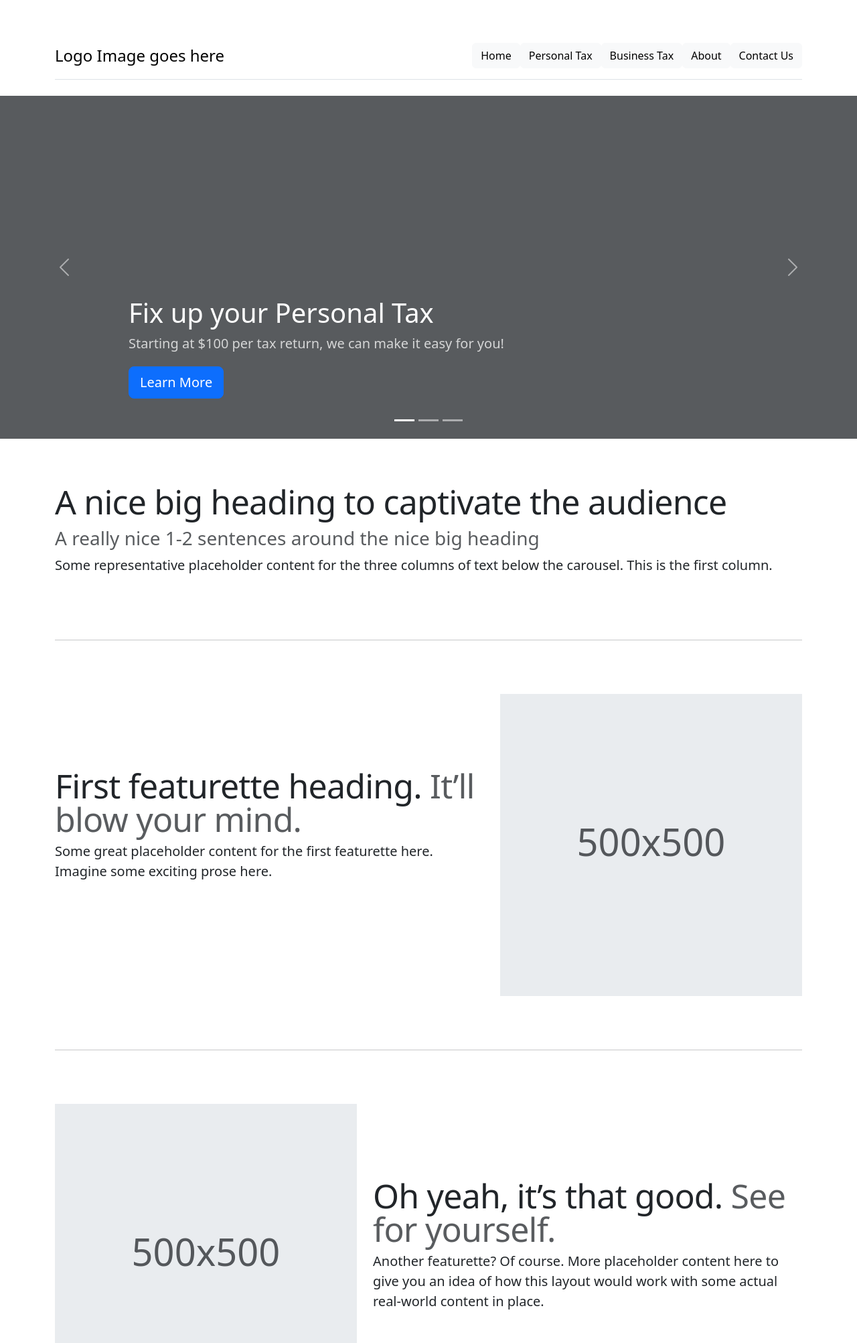
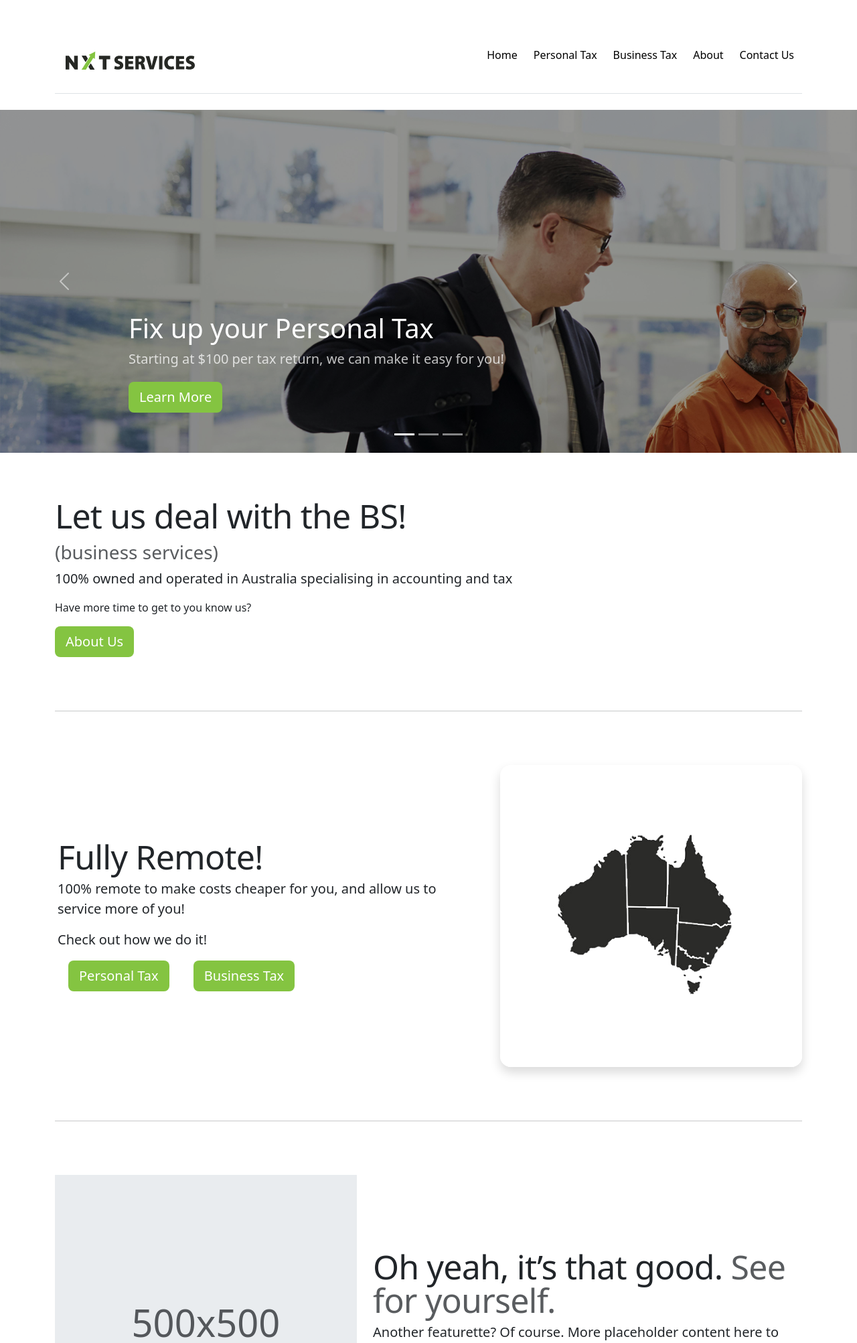
Before and after one commit to mbuitendam11/nxtServices, a Flask app: page / in a window 1280 px wide. Shown: the top 2005 px of the page at 67% size. Run offline with Flask 3, Linux system fonts and the light colour scheme; some libraries are stand-ins or nearby versions.

Commit message:
Added imagery to almost all areas, need to work on header image in smaller screens

```diff
--- a/main.py
+++ b/main.py
@@ -84,4 +84,4 @@
     return render_template("contact-us.html", form=form)
 
 if __name__ == "__main__":
-    app.run(debug=False)
+    app.run(debug=True)
--- a/static/css/style.css
+++ b/static/css/style.css
@@ -74,3 +74,28 @@
   .bd-mode-toggle .dropdown-menu .active .bi {
     display: block !important;
   }
+
+  .btn-light {
+    background-color: #fff;
+    border: none;
+  }
+
+  .btn-light:hover {
+    background-color: #84c441;
+    color: #fff;
+  }
+
+  .btn-success {
+    background-color: #84c441;
+    border: none;
+  }
+
+  @media screen and (max-width: 425px) {
+    .header-img {
+      left: 1000px;
+    }
+
+    #img-container {
+      position: relative;
+    }
+  }
--- a/templates/about-us.html
+++ b/templates/about-us.html
@@ -5,8 +5,8 @@
 {% block content %}
 
     <div class="carousel-inner mb-5">
-      <div class="carousel-item active">
-        <svg class="bd-placeholder-img" width="100%" height="100%" xmlns="http://www.w3.org/2000/svg" aria-hidden="true" preserveAspectRatio="xMidYMid slice" focusable="false"><rect width="100%" height="100%" fill="var(--bs-secondary-color)"/></svg>
+      <div class="carousel-item active" id="img-container">
+        <img src="static\img\aboutUs.png" alt="About Us" class="header-img">
         <div class="container">
           <div class="carousel-caption text-end">
             <h1>About Us</h1>
--- a/templates/base.html
+++ b/templates/base.html
@@ -7,16 +7,17 @@
         <title>{% block title %}{% endblock %}</title>
         <meta name="description" content="">
         <meta name="viewport" content="width=device-width, initial-scale=1">
-        <link rel="stylesheet" href="{{ url_for('static', filename='css/style.css')  }}">
+
         <link rel="stylesheet" href="{{ url_for('static', filename='css/carousel.css')  }}">
         <link rel="stylesheet" href="{{ url_for('static', filename='css/bootstrap.min.css')  }}">
+        <link rel="stylesheet" href="{{ url_for('static', filename='css/style.css')  }}">
 
     </head>
     <body>
         <div class="container">
             <header class="d-flex flex-wrap justify-content-center py-3 mb-4 border-bottom">
               <a href="/" class="d-flex align-items-center mb-3 mb-md-0 me-md-auto link-body-emphasis text-decoration-none">
-                <span class="fs-4">Logo Image goes here</span>
+                <img src="static\img\logo.svg" alt="Nxt Services" width="225">
               </a>
 
               <ul class="nav nav-pills">
@@ -29,18 +30,16 @@
             </header>
           </div>
 
-        <!-- Navbar needs to go into here -->
-
         {% block content %} {% endblock %}
 
         <div class="container">
             <footer class="py-3 my-4">
               <ul class="nav justify-content-center border-bottom pb-3 mb-3">
-                <li class="nav-item"><a href="{{  url_for('index')  }}" class="nav-link">Home</a></li>
-                <li class="nav-item"><a href="{{  url_for('personal')  }}" class="nav-link">Personal Tax</a></li>
-                <li class="nav-item"><a href="{{  url_for('business')  }}" class="nav-link">Business Tax</a></li>
-                <li class="nav-item"><a href="{{  url_for('aboutUs')  }}" class="nav-link">About</a></li>
-                <li class="nav-item"><a href="{{  url_for('contactUs')  }}" class="nav-link">Contact Us</a></li>
+                <li class="nav-item"><a href="{{  url_for('index')  }}" class="btn btn-light">Home</a></li>
+                <li class="nav-item"><a href="{{  url_for('personal')  }}" class="btn btn-light">Personal Tax</a></li>
+                <li class="nav-item"><a href="{{  url_for('business')  }}" class="btn btn-light">Business Tax</a></li>
+                <li class="nav-item"><a href="{{  url_for('aboutUs')  }}" class="btn btn-light">About</a></li>
+                <li class="nav-item"><a href="{{  url_for('contactUs')  }}" class="btn btn-light">Contact Us</a></li>
               </ul>
               <p class="text-center text-body-secondary">&copy; 2023 Nxt Services Pty Ltd</p>
             </footer>
--- a/templates/business-tax.html
+++ b/templates/business-tax.html
@@ -7,7 +7,7 @@
 
     <div class="carousel-inner mb-5">
         <div class="carousel-item active">
-            <svg class="bd-placeholder-img" width="100%" height="100%" xmlns="http://www.w3.org/2000/svg" aria-hidden="true" preserveAspectRatio="xMidYMid slice" focusable="false"><rect width="100%" height="100%" fill="var(--bs-secondary-color)"/></svg>
+          <img src="static\img\businessTax.png" alt="Business Tax">
             <div class="container">
             <div class="carousel-caption text-start">
                 <h1>Business Tax</h1>
--- a/templates/contact-form.html
+++ b/templates/contact-form.html
@@ -9,7 +9,7 @@
             </div>
             <div class="row">
                 <div>
-                    {{render_form(form, novalidate=True, button_map={"submit": "primary"}) }}
+                    {{render_form(form, novalidate=True, button_map={"submit": "success"}) }}
                 </div>
             </div>
         </div>
--- a/templates/index.html
+++ b/templates/index.html
@@ -12,32 +12,32 @@
     </div>
     <div class="carousel-inner">
       <div class="carousel-item active">
-        <svg class="bd-placeholder-img" width="100%" height="100%" xmlns="http://www.w3.org/2000/svg" aria-hidden="true" preserveAspectRatio="xMidYMid slice" focusable="false"><rect width="100%" height="100%" fill="var(--bs-secondary-color)"/></svg>
+        <img src="static\img\personalTax.png" alt="Personal Tax">
         <div class="container">
           <div class="carousel-caption text-start">
             <h1>Fix up your Personal Tax</h1>
             <p class="opacity-75">Starting at $100 per tax return, we can make it easy for you!</p>
-            <p><a class="btn btn-lg btn-primary" href="{{  url_for('personal')  }}">Learn More</a></p>
+            <p><a class="btn btn-lg btn-success" href="{{  url_for('personal')  }}">Learn More</a></p>
           </div>
         </div>
       </div>
       <div class="carousel-item">
-        <svg class="bd-placeholder-img" width="100%" height="100%" xmlns="http://www.w3.org/2000/svg" aria-hidden="true" preserveAspectRatio="xMidYMid slice" focusable="false"><rect width="100%" height="100%" fill="var(--bs-secondary-color)"/></svg>
+        <img src="static\img\businessTax.png" alt="Business Tax">
         <div class="container">
           <div class="carousel-caption">
             <h1>Business Tax confusing?</h1>
             <p>Not only can we deal with your personal tax, we can make sure your business tax is just as easy.</p>
-            <p><a class="btn btn-lg btn-primary" href="{{  url_for('business')  }}">Learn more</a></p>
+            <p><a class="btn btn-lg btn-success" href="{{  url_for('business')  }}">Learn more</a></p>
           </div>
         </div>
       </div>
       <div class="carousel-item">
-        <svg class="bd-placeholder-img" width="100%" height="100%" xmlns="http://www.w3.org/2000/svg" aria-hidden="true" preserveAspectRatio="xMidYMid slice" focusable="false"><rect width="100%" height="100%" fill="var(--bs-secondary-color)"/></svg>
+        <img src="static\img\shakingHands.png" alt="Contact Us">
         <div class="container">
           <div class="carousel-caption text-end">
             <h1>Already heard enough?</h1>
             <p>Want to talk to us, click the button below and we can get started.</p>
-            <p><a class="btn btn-lg btn-primary" href="{{  url_for('contactUs')  }}">Contact Us</a></p>
+            <p><a class="btn btn-lg btn-success" href="{{  url_for('contactUs')  }}">Contact Us</a></p>
           </div>
         </div>
       </div>
@@ -56,11 +56,11 @@
 
     <!-- Three columns of text below the carousel -->
     <div class="row">
-      <h2 class="featurette-heading">A nice big heading to captivate the audience</h2>
-      <h3 class="text-body-secondary">A really nice 1-2 sentences around the nice big heading</h3>
-      <p class="lead">
-        Some representative placeholder content for the three columns of text below the carousel. This is the first column.
-      </p>
+      <h2 class="featurette-heading">Let us deal with the BS!</h2>
+      <h3 class="text-body-secondary">(business services)</h3>
+      <p class="lead">100% owned and operated in Australia specialising in accounting and tax</p>
+      <p>Have more time to get to you know us?</p>
+      <a href="{{  url_for('aboutUs')  }}"><button class="btn btn-lg btn-success">About Us</button></a>
     </div><!-- /.row -->
 
       <!-- START THE FEATURETTES -->
@@ -68,12 +68,15 @@
       <hr class="featurette-divider">
 
       <div class="row featurette">
-        <div class="col-md-7">
-          <h2 class="featurette-heading fw-normal lh-1">First featurette heading. <span class="text-body-secondary">It’ll blow your mind.</span></h2>
-          <p class="lead">Some great placeholder content for the first featurette here. Imagine some exciting prose here.</p>
+        <div class="col-md-7 px-3">
+          <h2 class="featurette-heading fw-normal lh-1">Fully Remote!</h2>
+          <p class="lead">100% remote to make costs cheaper for you, and allow us to service more of you!</p>
+          <p class="lead">Check out how we do it!</p>
+          <a href="{{  url_for('personal')  }}" class="mx-3"><button class="btn btn-lg btn-success">Personal Tax</button></a>
+          <a href="{{  url_for('business')  }}" class="mx-3"><button class="btn btn-lg btn-success">Business Tax</button></a>
         </div>
         <div class="col-md-5">
-          <svg class="bd-placeholder-img bd-placeholder-img-lg featurette-image img-fluid mx-auto" width="500" height="500" xmlns="http://www.w3.org/2000/svg" role="img" aria-label="Placeholder: 500x500" preserveAspectRatio="xMidYMid slice" focusable="false"><title>Placeholder</title><rect width="100%" height="100%" fill="var(--bs-secondary-bg)"/><text x="50%" y="50%" fill="var(--bs-secondary-color)" dy=".3em">500x500</text></svg>
+          <img src="static\img\aus.png" class="rounded-4 shadow" width="100%" height="100%">
         </div>
       </div>
 
@@ -96,6 +99,4 @@
 
     {% include "contact-form.html" %}
 
-<!-- Look at including contact page rather than copy and pasting each page -->
-
 {% endblock %}
--- a/templates/personal-tax.html
+++ b/templates/personal-tax.html
@@ -7,7 +7,7 @@
 
     <div class="carousel-inner mb-5">
         <div class="carousel-item active">
-            <svg class="bd-placeholder-img" width="100%" height="100%" xmlns="http://www.w3.org/2000/svg" aria-hidden="true" preserveAspectRatio="xMidYMid slice" focusable="false"><rect width="100%" height="100%" fill="var(--bs-secondary-color)"/></svg>
+          <img src="static\img\personalTax.png" alt="Personal Tax">
             <div class="container">
             <div class="carousel-caption text-start">
                 <h1>Personal Tax</h1>
```
Also changed, not shown: static/img/aboutUs.png (added), static/img/aus.png (added), static/img/businessTax.png (added), static/img/logo.svg (added), static/img/personalTax.png (added), static/img/shakingHands.png (added).
